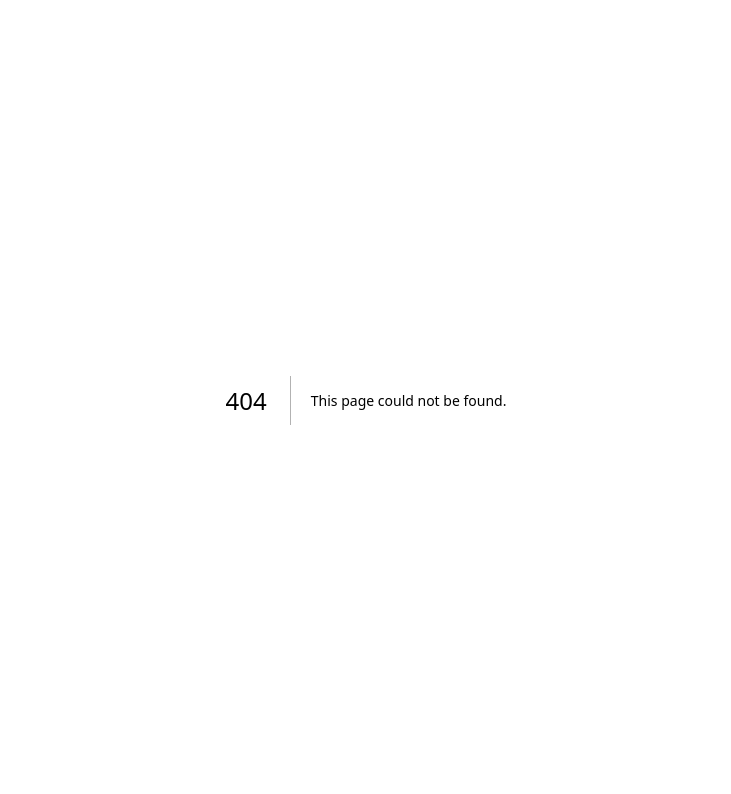
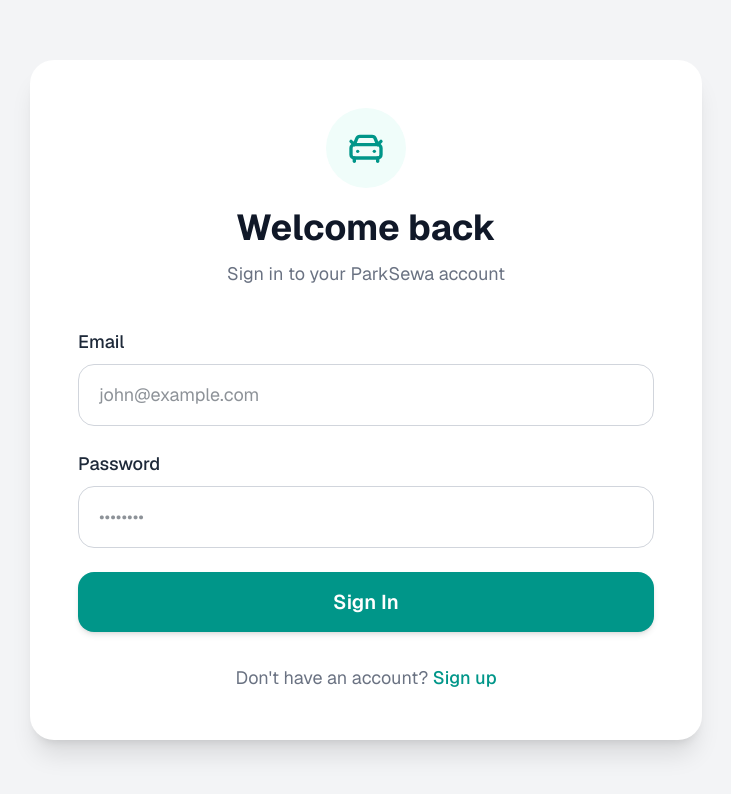
Before and after one commit to 240011/Web-Development-ParkSewa-, a Next.js app: page /login in a window 1280 px wide. Before the commit this address had no page. Shown: the top 794 px of the page, without its empty margins (274-1005 px from the left). Built offline with nearby package versions, Linux system fonts and the light colour scheme.

Commit message:
third commit

```diff
--- /dev/null
+++ b/app/login/page.tsx
@@ -0,0 +1,119 @@
+"use client";
+
+import { useState, FormEvent, useEffect } from "react";
+import { useRouter } from "next/navigation";
+import { CarFront, Loader2 } from "lucide-react";
+
+export default function LoginPage() {
+  const router = useRouter();
+  const [email, setEmail] = useState("");
+  const [password, setPassword] = useState("");
+  const [loading, setLoading] = useState(false);
+  const [toast, setToast] = useState<{ title: string; desc: string; type: string } | null>(null);
+
+  useEffect(() => {
+    if (toast) {
+      const t = setTimeout(() => setToast(null), 3500);
+      return () => clearTimeout(t);
+    }
+  }, [toast]);
+
+  const showToast = (title: string, desc: string, type = "default") => {
+    setToast({ title, desc, type });
+  };
+
+  const onSubmit = async (e: FormEvent) => {
+    e.preventDefault();
+    if (!email || !password) {
+      showToast("Missing fields", "Please fill in all fields.", "destructive");
+      return;
+    }
+    setLoading(true);
+    try {
+      const res = await fetch("/api/auth/login", {
+        method: "POST",
+        headers: { "Content-Type": "application/json" },
+        body: JSON.stringify({ email, password }),
+      });
+      if (!res.ok) {
+        const body = await res.json().catch(() => ({}));
+        throw new Error(body.message || `HTTP ${res.status}`);
+      }
+      showToast("Welcome back!", "Login successful.", "default");
+      router.push("/register");
+    } catch (err: unknown) {
+      const msg = err instanceof Error ? err.message : "Invalid email or password.";
+      showToast("Login failed", msg, "destructive");
+    } finally {
+      setLoading(false);
+    }
+  };
+
+  return (
+    <div className="min-h-screen bg-gray-100 flex items-center justify-center p-6 relative">
+      {toast && (
+        <div className={`fixed top-4 right-4 px-4 py-3 rounded-lg shadow-lg z-50 ${toast.type === "destructive" ? "bg-red-600 text-white" : "bg-green-600 text-white"}`}>
+          <p className="font-medium text-sm">{toast.title}</p>
+          <p className="text-xs opacity-90">{toast.desc}</p>
+        </div>
+      )}
+      <div className="w-full max-w-2xl bg-white rounded-3xl shadow-xl p-8 md:p-12">
+        <div className="flex flex-col items-center text-center">
+          <div className="w-20 h-20 rounded-full bg-teal-50 flex items-center justify-center mb-5">
+            <CarFront className="w-10 h-10 text-teal-600" />
+          </div>
+          <h1 className="text-4xl font-bold text-gray-900">Welcome back</h1>
+          <p className="text-gray-500 mt-3 text-lg">Sign in to your ParkSewa account</p>
+        </div>
+
+        <form onSubmit={onSubmit} className="mt-10 space-y-6">
+          <div>
+            <label className="block text-lg font-medium text-gray-800 mb-2">Email</label>
+            <input
+              type="email"
+              placeholder="john@example.com"
+              value={email}
+              onChange={(e) => setEmail(e.target.value)}
+              className="w-full rounded-2xl border border-gray-300 px-5 py-4 text-lg outline-none focus:ring-4 focus:ring-teal-100 focus:border-teal-500 transition"
+            />
+          </div>
+          <div>
+            <label className="block text-lg font-medium text-gray-800 mb-2">Password</label>
+            <input
+              type="password"
+              placeholder="••••••••"
+              value={password}
+              onChange={(e) => setPassword(e.target.value)}
+              className="w-full rounded-2xl border border-gray-300 px-5 py-4 text-lg outline-none focus:ring-4 focus:ring-teal-100 focus:border-teal-500 transition"
+            />
+          </div>
+          <button
+            type="submit"
+            disabled={loading}
+            className="w-full bg-teal-600 hover:bg-teal-700 text-white text-xl font-semibold py-4 rounded-2xl transition shadow-md"
+          >
+            {loading ? (
+              <span className="flex items-center justify-center gap-2">
+                <Loader2 className="w-5 h-5 animate-spin" />
+                Signing in…
+              </span>
+            ) : (
+              "Sign In"
+            )}
+          </button>
+        </form>
+
+        <p className="text-center text-gray-500 mt-8 text-lg">
+          Don&apos;t have an account?{" "}
+          <button
+            type="button"
+            onClick={() => router.push("/register")}
+            className="text-teal-600 font-medium cursor-pointer hover:underline"
+          >
+            Sign up
+          </button>
+        </p>
+      </div>
+    </div>
+  );
+}
--- a/app/page.tsx
+++ b/app/page.tsx
@@ -1,5 +1,5 @@
-import App from "@/pages/App";
+import { redirect } from "next/navigation";
 
 export default function Home() {
-  return <App />;
+  redirect("/register");
 }
--- a/app/frontend/src/pages/auth/register.tsx
+++ b/app/register/page.tsx
@@ -1,11 +1,14 @@
 "use client";
 
-import { useState, FormEvent } from "react";
+import { useState, FormEvent, useEffect } from "react";
+import { useRouter } from "next/navigation";
+import dynamic from "next/dynamic";
 import { CarFront, Loader2 } from "lucide-react";
 
 type VehicleType = "Bike" | "Car" | "Truck";
 
 export default function RegisterPage() {
+  const router = useRouter();
   const [vehicleType, setVehicleType] = useState<VehicleType>("Bike");
   const [name, setName] = useState("");
   const [email, setEmail] = useState("");
@@ -15,9 +18,15 @@
   const [loading, setLoading] = useState(false);
   const [toast, setToast] = useState<{ title: string; desc: string; type: string } | null>(null);
 
+  useEffect(() => {
+    if (toast) {
+      const t = setTimeout(() => setToast(null), 3500);
+      return () => clearTimeout(t);
+    }
+  }, [toast]);
+
   const showToast = (title: string, desc: string, type = "default") => {
     setToast({ title, desc, type });
-    setTimeout(() => setToast(null), 3500);
   };
 
   const onSubmit = async (e: FormEvent) => {
@@ -38,6 +47,7 @@
         throw new Error(body.message || `HTTP ${res.status}`);
       }
       showToast("Account created", "Welcome to ParkSewa.", "default");
+      router.push("/login");
     } catch (err: unknown) {
       const msg = err instanceof Error ? err.message : "Something went wrong.";
       showToast("Registration failed", msg, "destructive");
@@ -66,47 +76,105 @@
         <form onSubmit={onSubmit} className="mt-10 space-y-6">
           <div>
             <label className="block text-lg font-medium text-gray-800 mb-2">Full Name</label>
-            <input type="text" placeholder="John Doe" value={name} onChange={(e) => setName(e.target.value)} className="w-full rounded-2xl border border-gray-300 px-5 py-4 text-lg outline-none focus:ring-4 focus:ring-teal-100 focus:border-teal-500 transition" />
+            <input
+              type="text"
+              placeholder="John Doe"
+              value={name}
+              onChange={(e) => setName(e.target.value)}
+              className="w-full rounded-2xl border border-gray-300 px-5 py-4 text-lg outline-none focus:ring-4 focus:ring-teal-100 focus:border-teal-500 transition"
+            />
           </div>
           <div className="grid grid-cols-1 md:grid-cols-2 gap-6">
             <div>
               <label className="block text-lg font-medium text-gray-800 mb-2">Email</label>
-              <input type="email" placeholder="john@example.com" value={email} onChange={(e) => setEmail(e.target.value)} className="w-full rounded-2xl border border-gray-300 px-5 py-4 text-lg outline-none focus:ring-4 focus:ring-teal-100 focus:border-teal-500 transition" />
+              <input
+                type="email"
+                placeholder="john@example.com"
+                value={email}
+                onChange={(e) => setEmail(e.target.value)}
+                className="w-full rounded-2xl border border-gray-300 px-5 py-4 text-lg outline-none focus:ring-4 focus:ring-teal-100 focus:border-teal-500 transition"
+              />
             </div>
             <div>
               <label className="block text-lg font-medium text-gray-800 mb-2">Phone</label>
-              <input type="text" placeholder="9800000000" value={phone} onChange={(e) => setPhone(e.target.value)} className="w-full rounded-2xl border border-gray-300 px-5 py-4 text-lg outline-none focus:ring-4 focus:ring-teal-100 focus:border-teal-500 transition" />
+              <input
+                type="text"
+                placeholder="9800000000"
+                value={phone}
+                onChange={(e) => setPhone(e.target.value)}
+                className="w-full rounded-2xl border border-gray-300 px-5 py-4 text-lg outline-none focus:ring-4 focus:ring-teal-100 focus:border-teal-500 transition"
+              />
             </div>
           </div>
           <div>
             <label className="block text-lg font-medium text-gray-800 mb-2">Password</label>
-            <input type="password" placeholder="••••••••" value={password} onChange={(e) => setPassword(e.target.value)} className="w-full rounded-2xl border border-gray-300 px-5 py-4 text-lg outline-none focus:ring-4 focus:ring-teal-100 focus:border-teal-500 transition" />
+            <input
+              type="password"
+              placeholder="••••••••"
+              value={password}
+              onChange={(e) => setPassword(e.target.value)}
+              className="w-full rounded-2xl border border-gray-300 px-5 py-4 text-lg outline-none focus:ring-4 focus:ring-teal-100 focus:border-teal-500 transition"
+            />
           </div>
           <div className="grid grid-cols-1 md:grid-cols-2 gap-6">
             <div>
               <label className="block text-lg font-medium text-gray-800 mb-2">Vehicle Number</label>
-              <input type="text" placeholder="BA 1 PA 1234" value={vehicleNumber} onChange={(e) => setVehicleNumber(e.target.value)} className="w-full rounded-2xl border border-gray-300 px-5 py-4 text-lg outline-none focus:ring-4 focus:ring-teal-100 focus:border-teal-500 transition" />
+              <input
+                type="text"
+                placeholder="BA 1 PA 1234"
+                value={vehicleNumber}
+                onChange={(e) => setVehicleNumber(e.target.value)}
+                className="w-full rounded-2xl border border-gray-300 px-5 py-4 text-lg outline-none focus:ring-4 focus:ring-teal-100 focus:border-teal-500 transition"
+              />
             </div>
             <div>
               <label className="block text-lg font-medium text-gray-800 mb-2">Vehicle Type</label>
               <div className="relative">
-                <select value={vehicleType} onChange={(e) => setVehicleType(e.target.value as VehicleType)} className="appearance-none w-full rounded-2xl border border-gray-300 px-5 py-4 pr-12 text-lg outline-none focus:ring-4 focus:ring-teal-100 focus:border-teal-500 transition bg-white">
+                <select
+                  value={vehicleType}
+                  onChange={(e) => setVehicleType(e.target.value as VehicleType)}
+                  className="appearance-none w-full rounded-2xl border border-gray-300 px-5 py-4 pr-12 text-lg outline-none focus:ring-4 focus:ring-teal-100 focus:border-teal-500 transition bg-white"
+                >
                   <option value="Bike">Bike</option>
                   <option value="Car">Car</option>
                   <option value="Truck">Truck</option>
                 </select>
-                <svg className="absolute right-4 top-1/2 -translate-y-1/2 text-gray-500 w-5 h-5 pointer-events-none" xmlns="http://www.w3.org/2000/svg" fill="none" viewBox="0 0 24 24" stroke="currentColor" strokeWidth={2}><path strokeLinecap="round" strokeLinejoin="round" d="m19 9-7 7-7-7" /></svg>
+                <svg
+                  className="absolute right-4 top-1/2 -translate-y-1/2 text-gray-500 w-5 h-5 pointer-events-none"
+                  xmlns="http://www.w3.org/2000/svg"
+                  fill="none"
+                  viewBox="0 0 24 24"
+                  stroke="currentColor"
+                  strokeWidth={2}
+                >
+                  <path strokeLinecap="round" strokeLinejoin="round" d="m19 9-7 7-7-7" />
+                </svg>
               </div>
             </div>
           </div>
-          <button type="submit" disabled={loading} className="w-full bg-teal-600 hover:bg-teal-700 text-white text-xl font-semibold py-4 rounded-2xl transition shadow-md">
-            {loading ? <span className="flex items-center justify-center gap-2"><Loader2 className="w-5 h-5 animate-spin" />Signing up…</span> : "Sign Up"}
+          <button
+            type="submit"
+            disabled={loading}
+            className="w-full bg-teal-600 hover:bg-teal-700 text-white text-xl font-semibold py-4 rounded-2xl transition shadow-md"
+          >
+            {loading ? (
+              <span className="flex items-center justify-center gap-2">
+                <Loader2 className="w-5 h-5 animate-spin" />
+                Signing up…
+              </span>
+            ) : (
+              "Sign Up"
+            )}
           </button>
         </form>
 
         <p className="text-center text-gray-500 mt-8 text-lg">
           Already have an account?{" "}
-          <button type="button" onClick={() => { window.location.hash = "/login"; }} className="text-teal-600 font-medium cursor-pointer hover:underline">
+          <button
+            type="button"
+            onClick={() => router.push("/login")}
+            className="text-teal-600 font-medium cursor-pointer hover:underline"
+          >
             Sign in
           </button>
         </p>
--- a/tsconfig.json
+++ b/tsconfig.json
@@ -20,7 +20,7 @@
       }
     ],
     "paths": {
-      "@/*": ["app/frontend/src/*"],
+      "@/*": ["app/*"],
       "@parksewa/*": ["api-client-react/*"]
     }
   },
```
Also changed, not shown: app/frontend/src/pages/App.tsx (deleted, +0 -7 lines).
